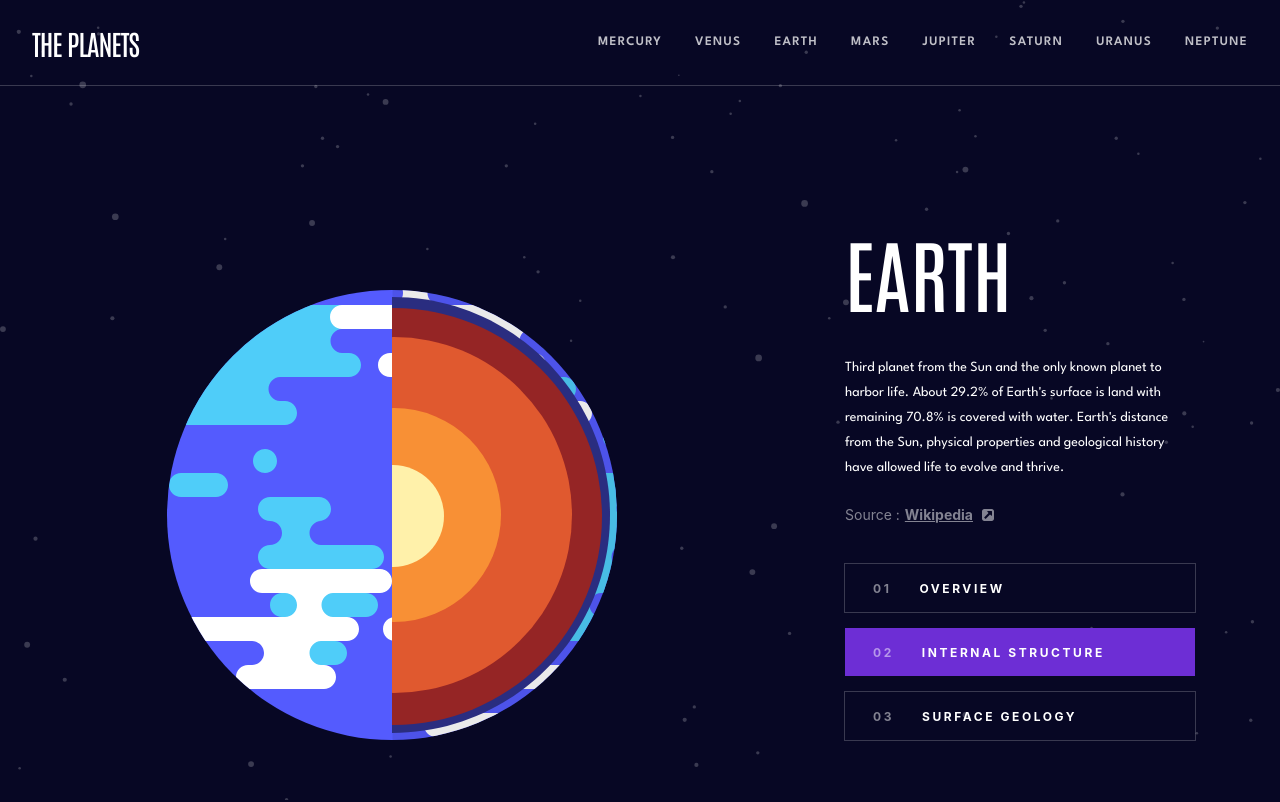
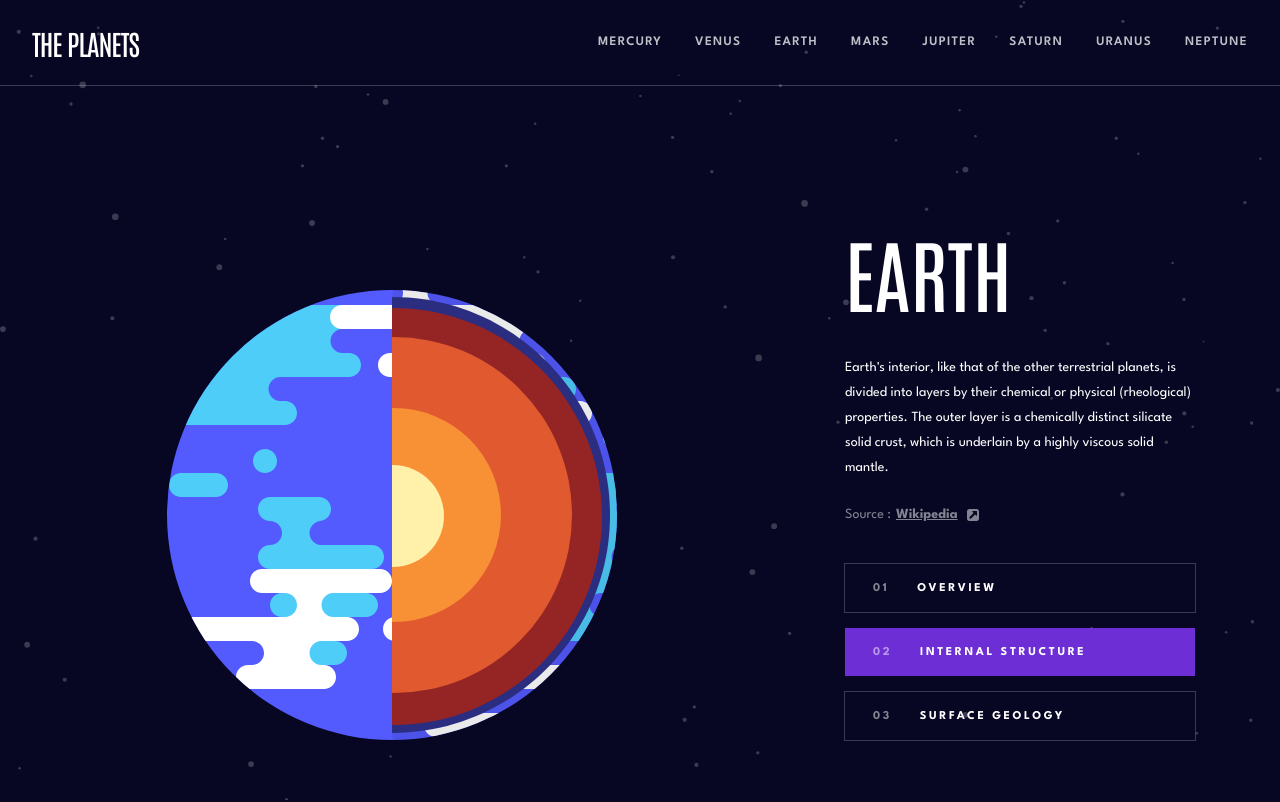
Before and after one commit to VillageR88/next-planets-fact-site, a Next.js app: page /earth/internal-structure in a window 1280 px wide. Shown: the top 802 px of the page. Built offline with nearby package versions, Linux system fonts and the light colour scheme.

Commit message:
scripts initial
Signed-off-by: VillageR88 <villager88pl@gmail.com>

```diff
--- a/app/[planet]/[mode]/page.tsx
+++ b/app/[planet]/[mode]/page.tsx
@@ -22,12 +22,12 @@ const titleRotation = 'ROTATION TIME';
 const titleRevolution = 'REVOLUTION TIME';
 const titleRadius = 'RADIUS';
 const titleTemperature = 'AVERAGE TEMP.';
+
 enum Mode {
   overview = 'overview',
   structure = 'structure',
   geology = 'geology',
 }
-
 const titleButtons = {
   overview: 'OVERVIEW',
   structure: 'INTERNAL STRUCTURE',
@@ -48,10 +48,10 @@ export default function Planet({ params }: { params: { planet: string; mode: str
     'surface-geology': data.images.planet.slice(1),
   };
   const additionalImage = params.mode === links.geology ? data.images.geology.slice(1) : undefined;
-
+  console.log(data[Object.entries(links).find(([, value]) => value === params.mode)?.[0] as keyof typeof links].source);
   return (
     <>
-      <Navbar mode={params.mode} />
+      <Navbar planet={params.planet} mode={params.mode} />
       <div className="mx-auto flex max-w-[1110px] justify-between">
         <div className="relative mt-[122px] flex size-[613px] flex-col items-center justify-center">
           <ImagePlanet src={srcPlanet[params.mode as keyof typeof srcPlanet]} alt={`Image of ${data.name}`} />
@@ -67,10 +67,21 @@ export default function Planet({ params }: { params: { planet: string; mode: str
         </div>
         <div className="mt-[126px] h-[541px] w-[350px]">
           <h1>{data.name.toUpperCase()}</h1>
-          <p className="mt-[23px]">{data.overview.content}</p>
+          <p className="mt-[23px]">
+            {
+              data[Object.entries(links).find(({ '1': value }) => value === params.mode)?.[0] as keyof typeof links]
+                .content
+            }
+          </p>
           <div className="mt-[24px] flex items-center gap-[5px] text-[14px] text-white/50">
-            <span>{titleSource}</span>
-            <Link className="flex items-center gap-[9px] font-bold underline" href={data.overview.source}>
+            <span className="font-leagueSpartan font-normal">{titleSource}</span>
+            <Link
+              className="flex items-center gap-[9px] font-leagueSpartan font-bold underline"
+              href={
+                data[Object.entries(links).find(({ '1': value }) => value === params.mode)?.[0] as keyof typeof links]
+                  .source
+              }
+            >
               {titleWikipedia}
               <Image priority className="size-fit" src={iconSource as string} alt="Icon source" />
             </Link>
@@ -80,7 +91,7 @@ export default function Planet({ params }: { params: { planet: string; mode: str
               <li key={index}>
                 <Link href={`/${params.planet}/${links[item]}`} passHref>
                   <button
-                    className={`${params.mode === links[item] ? bgColor[params.planet as keyof typeof bgColor] : 'outline hover:bg-[#D8D8D8]/20'} flex h-[48px] w-full items-center gap-[28px] pl-[28px] outline-1 outline-white/20`}
+                    className={`${params.mode === links[item] ? bgColor[params.planet as keyof typeof bgColor] : 'outline transition-colors duration-100 hover:bg-[#D8D8D8]/20'} flex h-[48px] w-full items-center gap-[28px] pl-[28px] font-leagueSpartan outline-1 outline-white/20`}
                     type="button"
                   >
                     <span className="text-[12px] font-bold leading-[25px] tracking-[2.57px] text-white/50">
--- a/app/home/navbar.tsx
+++ b/app/home/navbar.tsx
@@ -4,7 +4,7 @@ import { tPlanet } from '../_lib/interfaces';
 
 const titleLogo = 'THE PLANETS';
 
-export default function Navbar({ mode }: { mode: string }) {
+export default function Navbar({ planet, mode }: { planet: string; mode: string }) {
   return (
     <nav className="flex h-fit w-full flex-col">
       <div className="flex h-[85px] w-full items-center justify-between px-[32px]">
@@ -12,8 +12,11 @@ export default function Navbar({ mode }: { mode: string }) {
         <ul className="flex gap-[33px]">
           {(dataJson as tPlanet[]).map(({ name }) => (
             <li key={name}>
-              <Link href={`/${name.toLowerCase()}/${mode}`}>
-                <h4 className="text-white/75">{name.toLocaleUpperCase()}</h4>
+              <Link
+                className={name.toLowerCase() === planet ? 'pointer-events-none' : ''}
+                href={`/${name.toLowerCase()}/${mode}`}
+              >
+                <h4 className={`text-white/75 transition-colors hover:text-white`}>{name.toLocaleUpperCase()}</h4>
               </Link>
             </li>
           ))}
```
